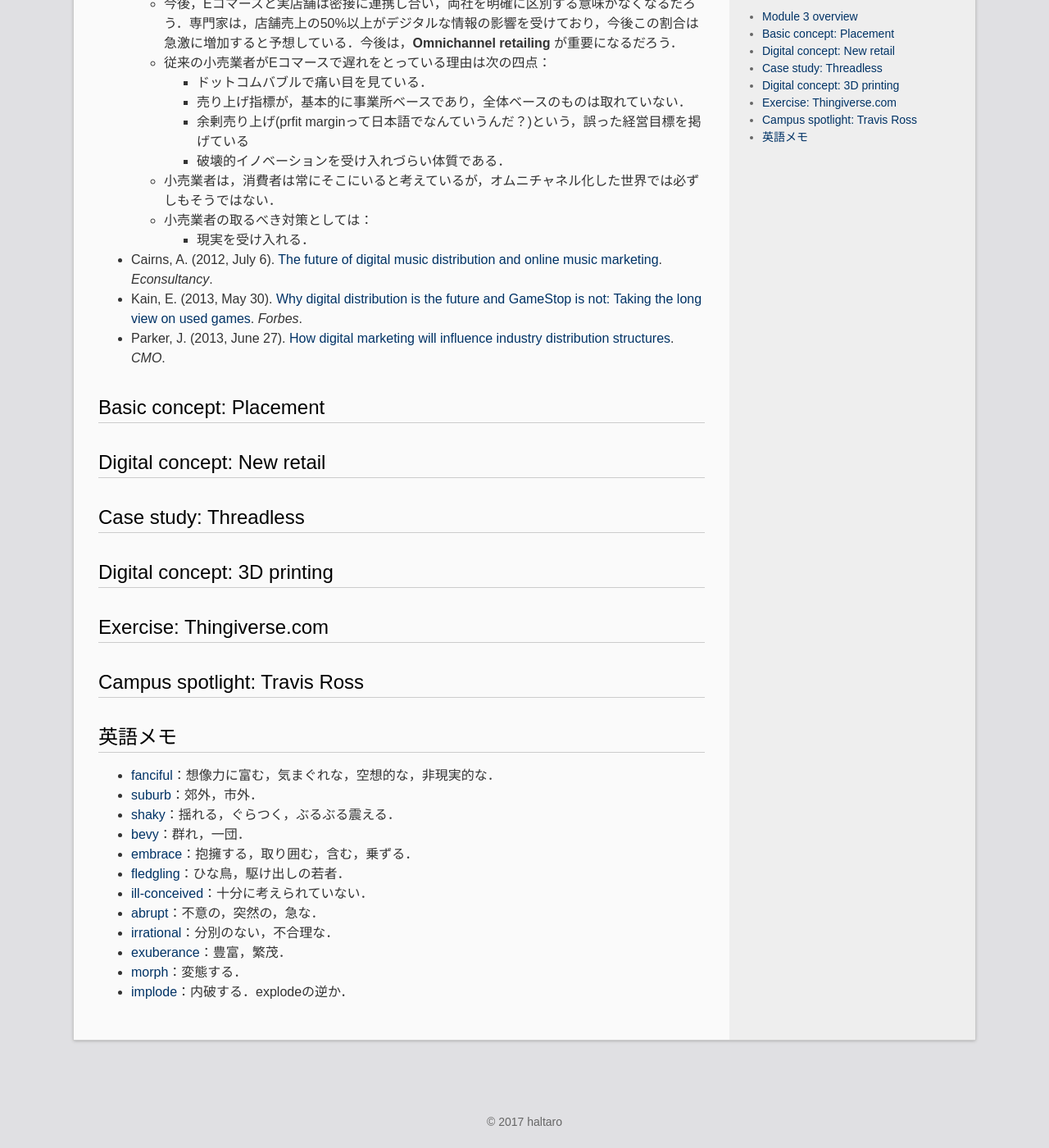
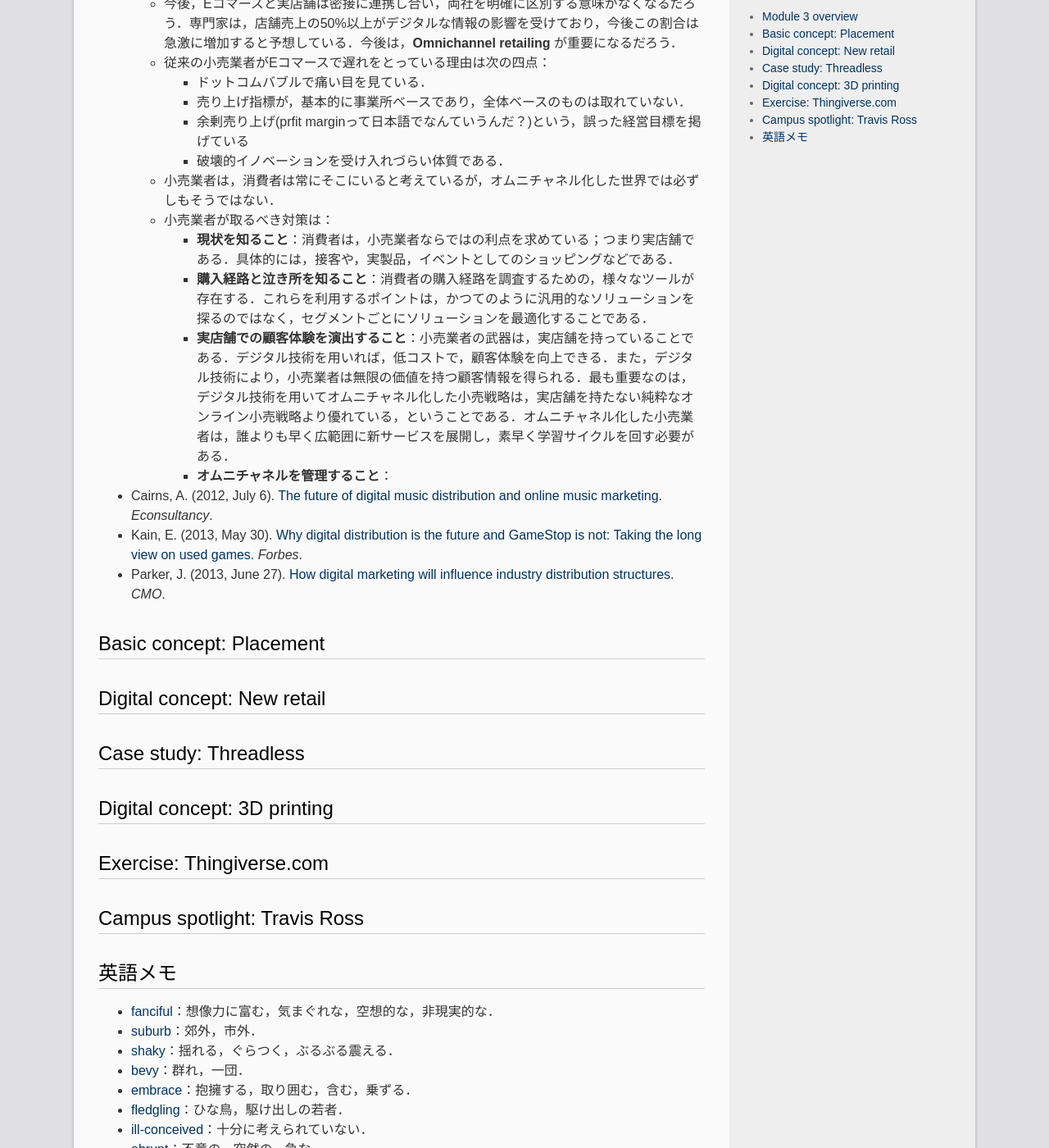
Before and after one commit to madoreenu/haltaro.github.io, a Jekyll site: the page built from _posts/2017-12-03-digital-marketing-3.md, in a window 1280 px wide and 1400 px high, scrolled down 1420 px. Shown: the whole window at 82% size. Built offline with Jekyll 4.4.1, drawn with Linux system fonts in a browser that asks for light colours; some of the changed text lies outside the part shown.

Commit message:
Add notes

```diff
--- a/_posts/2017-12-03-digital-marketing-3.md
+++ b/_posts/2017-12-03-digital-marketing-3.md
@@ -28,8 +28,11 @@ categories:
     * 余剰売り上げ(prfit marginって日本語でなんていうんだ？)という，誤った経営目標を掲げている
     * 破壊的イノベーションを受け入れづらい体質である．
   * 小売業者は，消費者は常にそこにいると考えているが，オムニチャネル化した世界では必ずしもそうではない．
-  * 小売業者の取るべき対策としては：
-    * 現実を受け入れる．
+  * 小売業者が取るべき対策は：
+    * **現状を知ること**：消費者は，小売業者ならではの利点を求めている；つまり実店舗である．具体的には，接客や，実製品，イベントとしてのショッピングなどである．
+    * **購入経路と泣き所を知ること**：消費者の購入経路を調査するための，様々なツールが存在する．これらを利用するポイントは，かつてのように汎用的なソリューションを探るのではなく，セグメントごとにソリューションを最適化することである．
+    * **実店舗での顧客体験を演出すること**：小売業者の武器は，実店舗を持っていることである．デジタル技術を用いれば，低コストで，顧客体験を向上できる．また，デジタル技術により，小売業者は無限の価値を持つ顧客情報を得られる．最も重要なのは，デジタル技術を用いてオムニチャネル化した小売戦略は，実店舗を持たない純粋なオンライン小売戦略より優れている，ということである．オムニチャネル化した小売業者は，誰よりも早く広範囲に新サービスを展開し，素早く学習サイクルを回す必要がある．
+    * **オムニチャネルを管理すること**：
 * Cairns, A. (2012, July 6). [The future of digital music distribution and online music marketing](https://econsultancy.com/blog/10275-the-future-of-digital-music-distribution-and-online-music-marketing/). *Econsultancy*.
 * Kain, E. (2013, May 30). [Why digital distribution is the future and GameStop is not: Taking the long view on used games](https://www.forbes.com/sites/erikkain/2013/05/30/why-digital-distribution-is-the-future-and-gamestop-is-not-taking-the-long-view-on-used-games/#583e878d4a5e). *Forbes*.
 * Parker, J. (2013, June 27). [How digital marketing will influence industry distribution structures](http://www.cmo.com/features/articles/2013/6/27/how_digital_marketin.html). *CMO*.
@@ -59,3 +62,4 @@ categories:
 * [exuberance](https://ejje.weblio.jp/content/exuberance)：豊富，繁茂．
 * [morph](https://ejje.weblio.jp/content/morph)：変態する．
 * [implode](https://ejje.weblio.jp/content/implode)：内破する．explodeの逆か．
+* week points：痛点．ビジネスでは弱点と訳すらしい．
```
